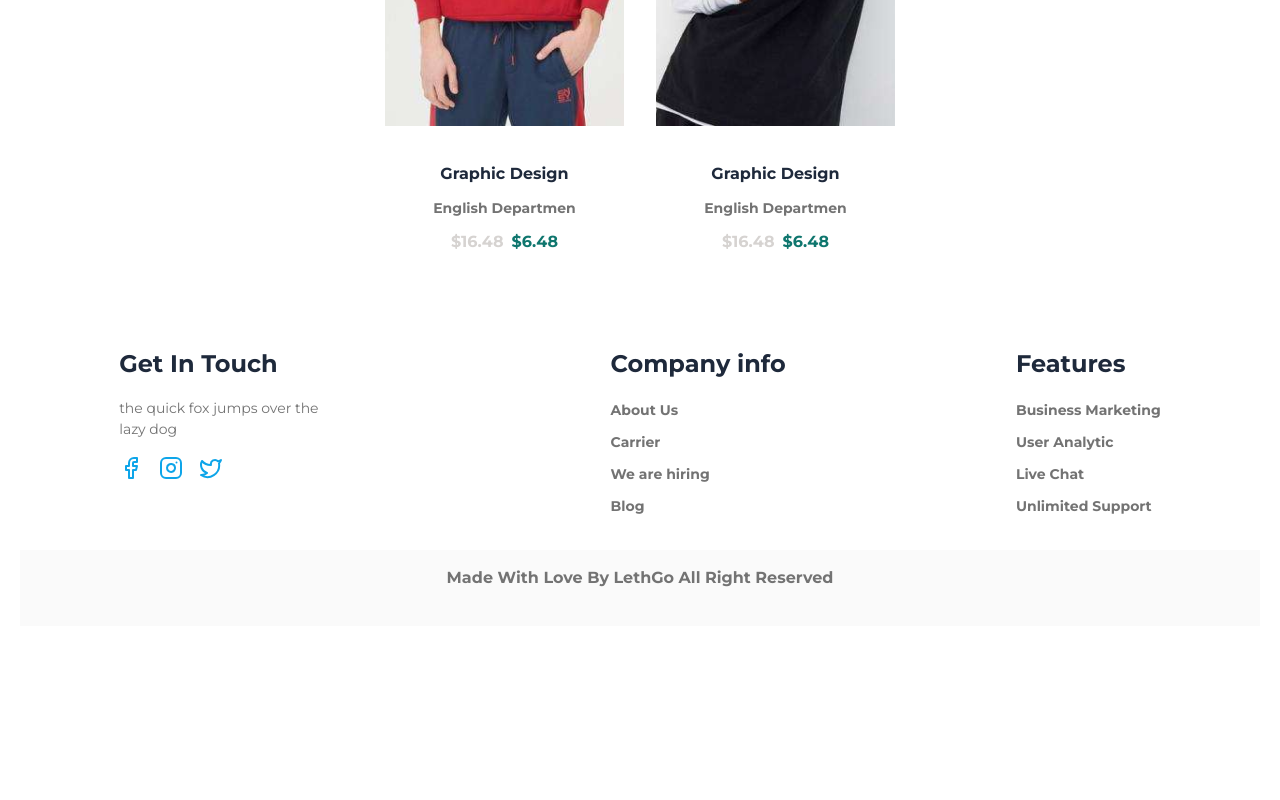
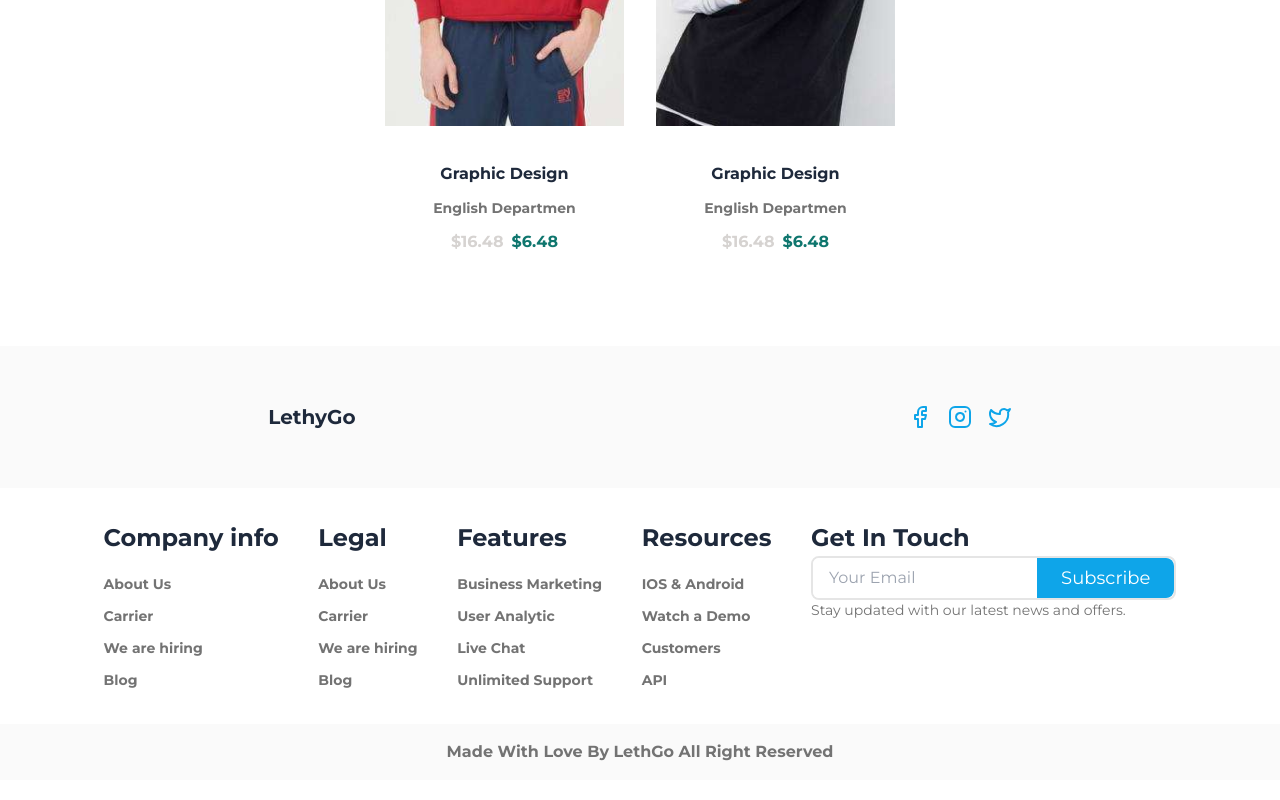
Before and after one commit to Feyzanur-Ak/LethyGo, a React (Vite) app in the folder LethyGo/: page / in a window 1280 px wide. Shown: the part 3291-4091 px from the top of the page. Before the commit the page ends 3949 px from the top, so only its background shows below. Built offline with nearby package versions, Linux system fonts and the light colour scheme.

Commit message:
Footer ve Bileşenleri oluşturuldu

```diff
--- a/LethyGo/package.json
+++ b/LethyGo/package.json
@@ -25,6 +25,7 @@
     "@eslint/js": "^9.17.0",
     "@types/react": "^18.3.18",
     "@types/react-dom": "^18.3.5",
+    "@types/react-router-dom": "^5.3.3",
     "@vitejs/plugin-react": "^4.3.4",
     "autoprefixer": "^10.4.20",
     "eslint": "^9.17.0",
--- a/LethyGo/src/App.jsx
+++ b/LethyGo/src/App.jsx
@@ -1,22 +1,20 @@
-import CategoryPick from "./layout/CategoryPick"
-import Footer from "./layout/Footer"
-import Header from "./layout/Header"
-import HeroSlider from "./layout/HeroSlider"
-import ProductCategoryList from "./layout/ProductCategoryList"
+import PageContent from "./layout/PageContent"
+import { BrowserRouter as Router, Route, Switch  } from "react-router-dom"
+import HomePage from "./pages/HomePage"
 
 
 function App() {
 
 
   return (
+      <Router>
+      <PageContent>
+        <Switch>
+          <Route exact path="/" component={HomePage}   />
 
-      <div>
-        <Header/>
-        <HeroSlider/>
-        <CategoryPick/>
-        <ProductCategoryList/>
-        <Footer/>
-      </div>
+          </Switch>
+      </PageContent>
+      </Router>
   )
 }
 
--- /dev/null
+++ b/LethyGo/src/components/SubscribeForm.jsx
@@ -0,0 +1,20 @@
+const SubscribeForm = () => {
+  return (
+    <div>
+      <h3 className="text-slate-800 text-[20px] md:text-[24px] font-bold">Get In Touch</h3>
+      <div className="flex border-2 border-neutral-200 rounded-lg overflow-hidden">
+        <input
+        type="email"
+        placeholder="Your Email"
+        className="flex-grow px-4 py-2 text-neutral-500 outline-none"
+         />
+         <button className="bg-sky-500 text-white text-lg px-6 rounded-tr-lg rounded-br-lg">
+            Subscribe
+         </button>
+      </div>
+      <p className="text-sm text-neutral-500  ">Stay updated with our latest news and offers.</p>
+    </div>
+  )
+}
+
+export default SubscribeForm
--- a/LethyGo/src/layout/Footer.jsx
+++ b/LethyGo/src/layout/Footer.jsx
@@ -1,26 +1,34 @@
 import { Instagram, Facebook, Twitter } from "lucide-react";
+import SubscribeForm from "../components/SubscribeForm";
 
 const Footer = () => {
   return (
-    <section className="px-5 py-8 font-montserrat">
+    <section className="py-8 font-montserrat text-left">
       {/* Üst Kısım */}
-      <div className="flex flex-col md:flex-row md:justify-around gap-8">
-        {/* Get In Touch Bölümü */}
-        <div className="flex flex-col gap-4 text-left">
-          <h3 className="text-slate-800 text-[20px] md:text-[24px] font-bold">Get In Touch</h3>
-          <p className="text-neutral-500 text-[14px] md:w-4/5">
-            the quick fox jumps over the lazy dog
-          </p>
-          <div className="flex gap-4 text-sky-500">
+      <div className="flex flex-col lg:justify-around  lg:flex-row gap-4 items-center  bg-neutral-50 h-[142px]  ">
+        <h3 className="text-slate-800 text-xl font-bold">LethyGo</h3>
+        <div className="flex gap-4 text-sky-500">
             <Facebook />
             <Instagram />
             <Twitter />
           </div>
-        </div>
+      </div>
+      <div className="flex flex-col md:flex-row md:justify-evenly py-8 max-w-6xl mx-auto">
 
         {/* Company Info Bölümü */}
         <div className="flex flex-col gap-4 text-left">
           <h3 className="text-slate-800 text-[20px] md:text-[24px] font-bold">Company info</h3>
+          <ul className="flex flex-col text-[14px] font-bold text-neutral-500 leading-[24px] gap-2">
+            <li>About Us</li>
+            <li>Carrier</li>
+            <li>We are hiring</li>
+            <li>Blog</li>
+          </ul>
+        </div>
+
+          {/* Legal Bölümü */}
+        <div className="flex flex-col gap-4 text-left">
+          <h3 className="text-slate-800 text-[20px] md:text-[24px] font-bold">Legal</h3>
           <ul className="flex flex-col text-[14px] font-bold text-neutral-500 leading-[24px] gap-2">
             <li>About Us</li>
             <li>Carrier</li>
@@ -39,10 +47,25 @@ const Footer = () => {
             <li>Unlimited Support</li>
           </ul>
         </div>
+
+          {/* Resources Bölümü */}
+        <div className="flex flex-col gap-4 text-left">
+          <h3 className="text-slate-800 text-[20px] md:text-[24px] font-bold">Resources</h3>
+          <ul className="flex flex-col text-[14px] font-bold text-neutral-500 leading-[24px] gap-2">
+            <li>IOS & Android</li>
+            <li>Watch a Demo</li>
+            <li>Customers</li>
+            <li>API</li>
+          </ul>
+        </div>
+
+        <div className="flex flex-col gap-4 ">
+        <SubscribeForm/>
+        </div>
       </div>
 
       {/* Alt Kısım */}
-      <div className="bg-neutral-50 mt-8 h-[76px] text-neutral-500 font-bold text-center py-4">
+      <div className="bg-neutral-50  text-neutral-500 font-bold  py-4 h-full text-center">
         <h6>Made With Love By LethGo All Right Reserved</h6>
       </div>
     </section>
--- a/LethyGo/src/layout/Header.jsx
+++ b/LethyGo/src/layout/Header.jsx
@@ -1,6 +1,7 @@
 import { Phone, Mail, Instagram, Youtube, Facebook, Twitter, User, Search, ShoppingCart, Heart, Menu,X } from "lucide-react";
 import { useState } from "react";
 import DropDownMenu from "../components/DropDownMenu";
+import { Link } from "react-router-dom";
 
 const Header = () => {
   const [isMenuOpen, setIsMenuOpen] = useState(false);
@@ -23,11 +24,10 @@ const Header = () => {
 
       {/* Mobil Menü */}
       {isMenuOpen && (
-        <div className="absolute top-[58px] left-0 w-full bg-neutral-50 hadow-lg z-10">
-          <ul className="flex flex-col items-center gap-4 py-4 text-neutral-500 cursor-pointer">
-            <li>Home</li>
-            <li className="font-bold ">
-            <a href="#">Product</a></li>
+        <div className="absolute top-[58px] left-0 w-full bg-neutral-50 hadow-lg z-10 cursor-pointer">
+          <ul className="flex flex-col items-center gap-4 py-4 text-neutral-500 ">
+            <li> <Link exact to="/">Home</Link></li>
+            <li className="font-bold "> <Link exact to="/product">Product</Link></li>
             <li className="font-bold ">Pricing</li>
             <li className="font-bold ">Contact</li>
           </ul>
@@ -75,7 +75,7 @@ const Header = () => {
         </div>
 
         {/* Alt Header Bar */}
-        <div className="flex justify-between bg-neutral-50 h-[58px] px-20 pt-5">
+        <div className="flex justify-between bg-neutral-50 h-[58px] px-20 pt-5 cursor-pointer">
           <div className="flex gap-20">
             <h3 className="text-3xl font-bold mr-10">LethyGo</h3>
             <nav>
--- a/LethyGo/src/layout/PageContent.jsx
+++ b/LethyGo/src/layout/PageContent.jsx
@@ -0,0 +1,16 @@
+import Header from "./Header"
+import Footer from "./Footer"
+// eslint-disable-next-line react/prop-types
+const PageContent = ({children}) => {
+  return (
+    <div>
+      <Header/>
+      <main>
+      {children}
+      </main>
+      <Footer/>
+    </div>
+  )
+}
+
+export default PageContent
--- a/LethyGo/src/pages/HomePage.jsx
+++ b/LethyGo/src/pages/HomePage.jsx
@@ -0,0 +1,16 @@
+import HeroSlider from "../layout/HeroSlider"
+import CategoryPick from "../layout/CategoryPick"
+import ProductCategoryList from "../layout/ProductCategoryList"
+
+
+const HomePage = () => {
+  return (
+    <div>
+      <HeroSlider/>
+      <CategoryPick/>
+      <ProductCategoryList/>
+    </div>
+  )
+}
+
+export default HomePage
```
Also changed, not shown: 1 other file (tests, documents, lock files or other folders).
